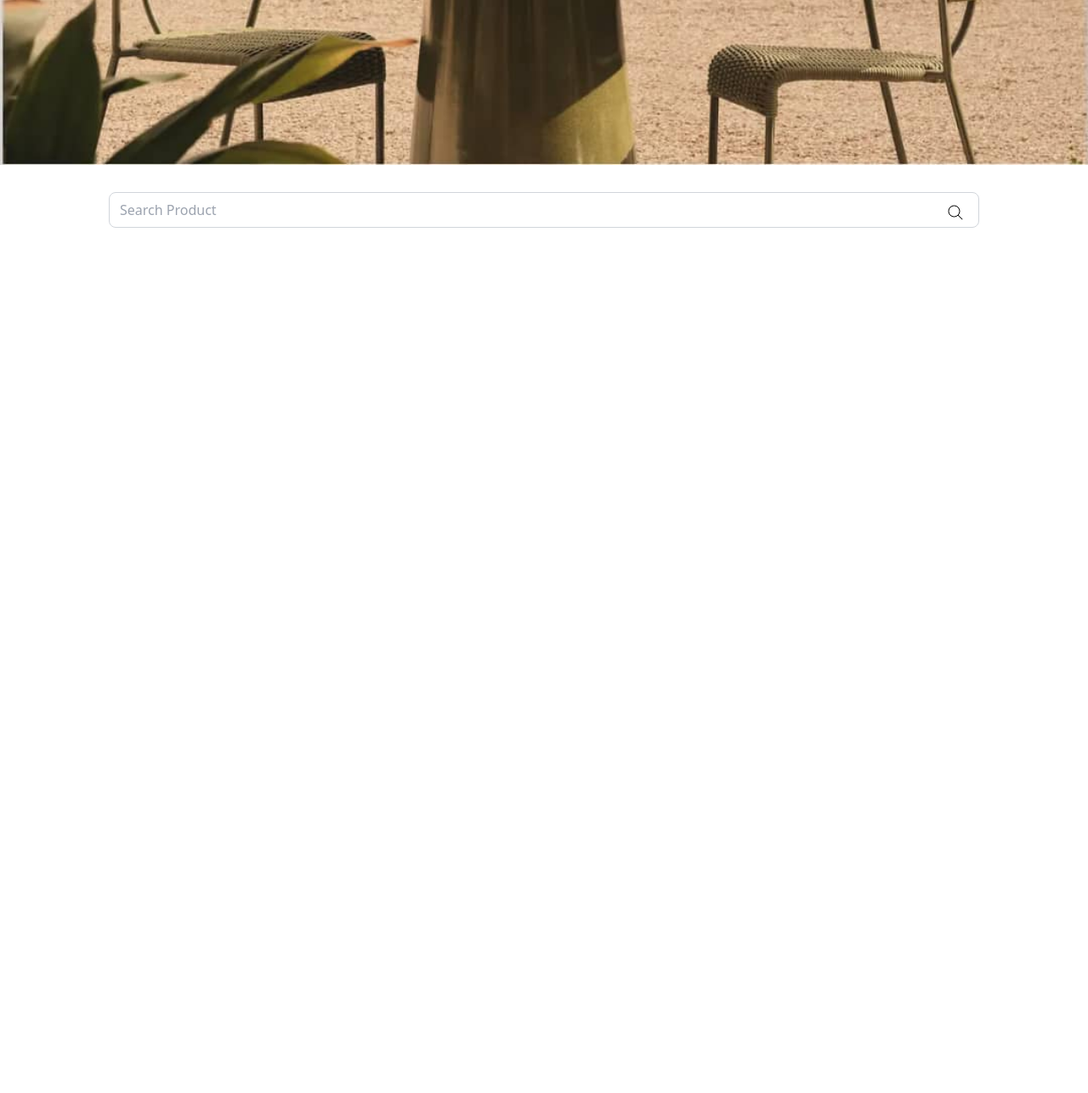
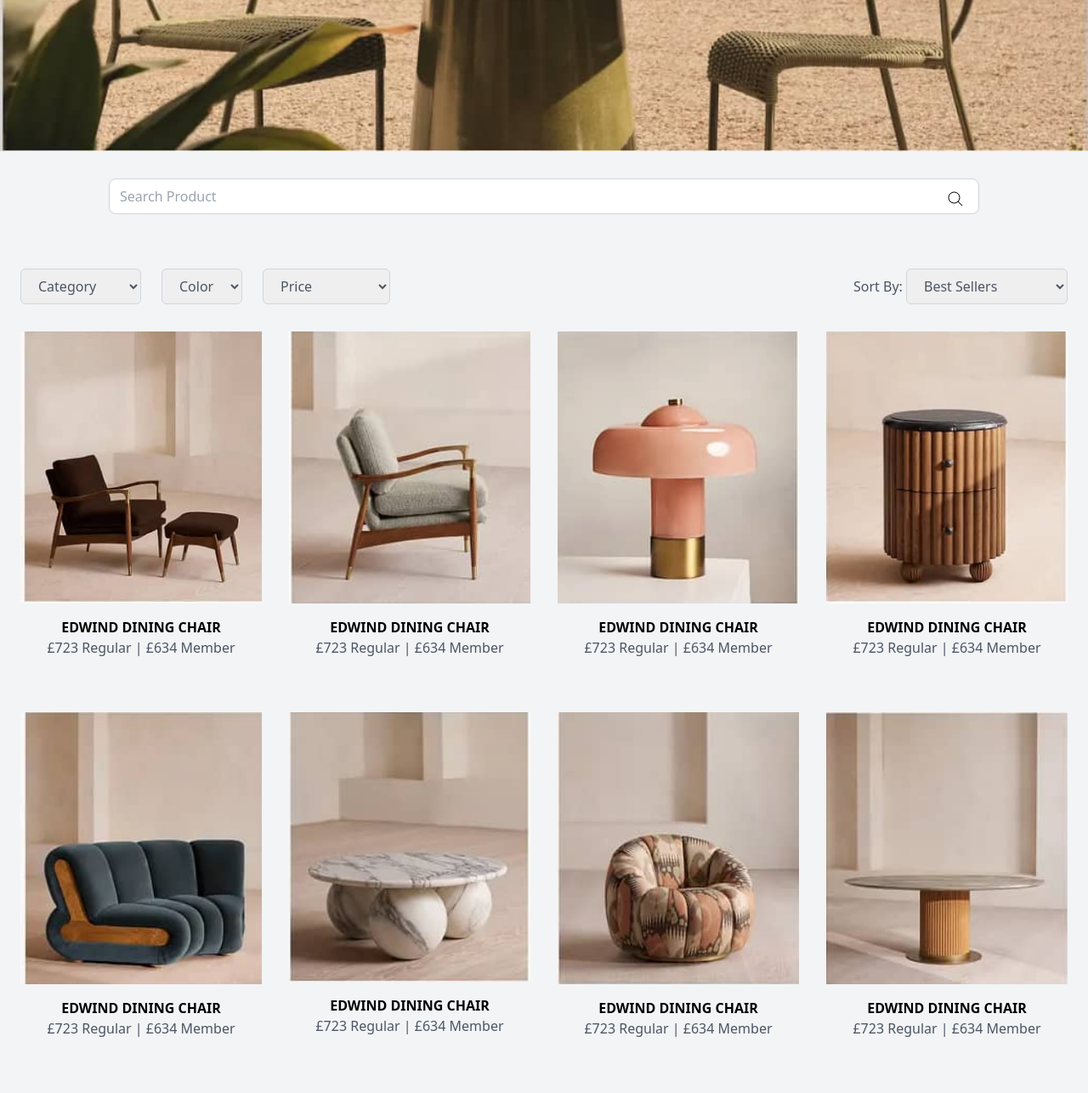
Before and after one commit to joeyovey/product-furniture-list-page, a website: page index.html in a window 1280 px wide. Shown: the part 782-2068 px from the top of the page at 85% size. Before the commit the page ends 1082 px from the top, so only its background shows below. Drawn offline with nearby package versions, Linux system fonts and the light colour scheme.

Commit message:
makes chages to the nav icons, change hero color and set the entire body bg to gray

```diff
--- a/index.html
+++ b/index.html
@@ -8,13 +8,13 @@
 
     <title>PARANORA </title>
 </head>
-<body>
-    <nav class="bg-white shadow-md py-4 px-6 flex items-center justify-between">
+<body class="bg-gray-100">
+    <nav class="bg-white shadow-md py-2 px-6 flex items-center justify-between">
         <!-- Left: Logo -->
         <div class="text-2xl font-bold text-gray-800">PARANORA</div>
 
         <!-- Center: Menu Items -->
-        <ul class="hidden md:flex space-x-12 text-gray-600 font-medium">
+        <ul class="hidden md:flex space-x-6 text-gray-600 font-medium">
             <li><a href="#" class="hover:text-gray-900">Latest Products</a></li>
             <li><a href="#" class="hover:text-gray-900">Our Collection</a></li>
             <li><a href="#" class="hover:text-gray-900">About Us</a></li>
@@ -23,7 +23,7 @@
         </ul>
 
         <!-- Right: Icons -->
-        <div class="flex items-center space-x-6">
+        <div class="flex items-center space-x-2">
             <button class="w-10 h-10 rounded-full">
                 <img src="/Images/search-alt-svgrepo-com.svg" alt="">
             </button>
@@ -37,7 +37,7 @@
     </nav>
 
     <!-- Hero Section -->
-    <section class="bg-gray-100 py-16 px-6">
+    <section class="py-16 px-6">
       <div class="container mx-auto grid grid-cols-1 md:grid-cols-2 gap-8 items-center">
           <!-- First Column -->
           <div>
@@ -105,6 +105,120 @@
   </div>
 </section>
 
+<!-- Navbar with dropdowns and Sort By -->
+<section class="py-8 px-6">
+  <div class="container mx-auto flex items-center justify-between">
+      <!-- Left Side: Dropdowns for Category, Color, and Price -->
+      <div class="flex space-x-6">
+          <!-- Category Dropdown -->
+          <div class="relative">
+              <select class="px-4 py-2 border border-gray-300 rounded-md text-gray-600">
+                  <option>Category</option>
+                  <option>Furniture</option>
+                  <option>Accessories</option>
+                  <option>Appliances</option>
+              </select>
+          </div>
+
+          <!-- Color Dropdown -->
+          <div class="relative">
+              <select class="px-4 py-2 border border-gray-300 rounded-md text-gray-600">
+                  <option>Color</option>
+                  <option>Red</option>
+                  <option>Blue</option>
+                  <option>Black</option>
+              </select>
+          </div>
+
+          <!-- Price Dropdown -->
+          <div class="relative">
+              <select class="px-4 py-2 border border-gray-300 rounded-md text-gray-600">
+                  <option>Price</option>
+                  <option>£0 - £500</option>
+                  <option>£500 - £1000</option>
+                  <option>£1000+</option>
+              </select>
+          </div>
+      </div>
+
+      <!-- Right Side: Sort By -->
+      <div>
+          <label for="sort" class="text-gray-600">Sort By:</label>
+          <select id="sort" class="px-4 py-2 border border-gray-300 rounded-md text-gray-600">
+              <option value="best-sellers">Best Sellers</option>
+              <option value="price-low-to-high">Price: Low to High</option>
+              <option value="price-high-to-low">Price: High to Low</option>
+          </select>
+      </div>
+  </div>
+</section>
+
+<!-- Four Columns of Product Items -->
+<section class=" px-6">
+  <div class="container mx-auto grid grid-cols-1 sm:grid-cols-2 md:grid-cols-4 gap-8">
+      <!-- Product 1 -->
+      <div class="text-center">
+          <img src="/Images/11.jpeg" alt="EDWIND DINING CHAIR" class="w-full h-auto mb-4">
+          <p class="font-semibold">EDWIND DINING CHAIR</p>
+          <p class="text-gray-600">£723 Regular | £634 Member</p>
+      </div>
+
+      <!-- Product 2 -->
+      <div class="text-center">
+          <img src="/Images/7.jpeg" alt="EDWIND DINING CHAIR" class="w-full h-auto mb-4">
+          <p class="font-semibold">EDWIND DINING CHAIR</p>
+          <p class="text-gray-600">£723 Regular | £634 Member</p>
+      </div>
+
+      <!-- Product 3 -->
+      <div class="text-center">
+          <img src="/Images/6.jpeg" alt="EDWIND DINING CHAIR" class="w-full h-auto mb-4">
+          <p class="font-semibold">EDWIND DINING CHAIR</p>
+          <p class="text-gray-600">£723 Regular | £634 Member</p>
+      </div>
+
+      <!-- Product 4 -->
+      <div class="text-center">
+          <img src="/Images/13.jpeg" alt="EDWIND DINING CHAIR" class="w-full h-auto mb-4">
+          <p class="font-semibold">EDWIND DINING CHAIR</p>
+          <p class="text-gray-600">£723 Regular | £634 Member</p>
+      </div>
+  </div>
+</section>
+
+<!-- Production section2 -->
+<section class="py-16 px-6">
+  <div class="container mx-auto grid grid-cols-1 sm:grid-cols-2 md:grid-cols-4 gap-8">
+      <!-- Product 1 -->
+      <div class="text-center">
+          <img src="/Images/4.jpeg" alt="EDWIND DINING CHAIR" class="w-full h-auto mb-4">
+          <p class="font-semibold">EDWIND DINING CHAIR</p>
+          <p class="text-gray-600">£723 Regular | £634 Member</p>
+      </div>
+
+      <!-- Product 2 -->
+      <div class="text-center">
+          <img src="/Images/2.jpeg" alt="EDWIND DINING CHAIR" class="w-full h-auto mb-4">
+          <p class="font-semibold">EDWIND DINING CHAIR</p>
+          <p class="text-gray-600">£723 Regular | £634 Member</p>
+      </div>
+
+      <!-- Product 3 -->
+      <div class="text-center">
+          <img src="/Images/8.jpeg" alt="EDWIND DINING CHAIR" class="w-full h-auto mb-4">
+          <p class="font-semibold">EDWIND DINING CHAIR</p>
+          <p class="text-gray-600">£723 Regular | £634 Member</p>
+      </div>
+
+      <!-- Product 4 -->
+      <div class="text-center">
+          <img src="/Images/9.jpeg" alt="EDWIND DINING CHAIR" class="w-full h-auto mb-4">
+          <p class="font-semibold">EDWIND DINING CHAIR</p>
+          <p class="text-gray-600">£723 Regular | £634 Member</p>
+      </div>
+  </div>
+</section>
+
 
 </body>
 </html>
```
